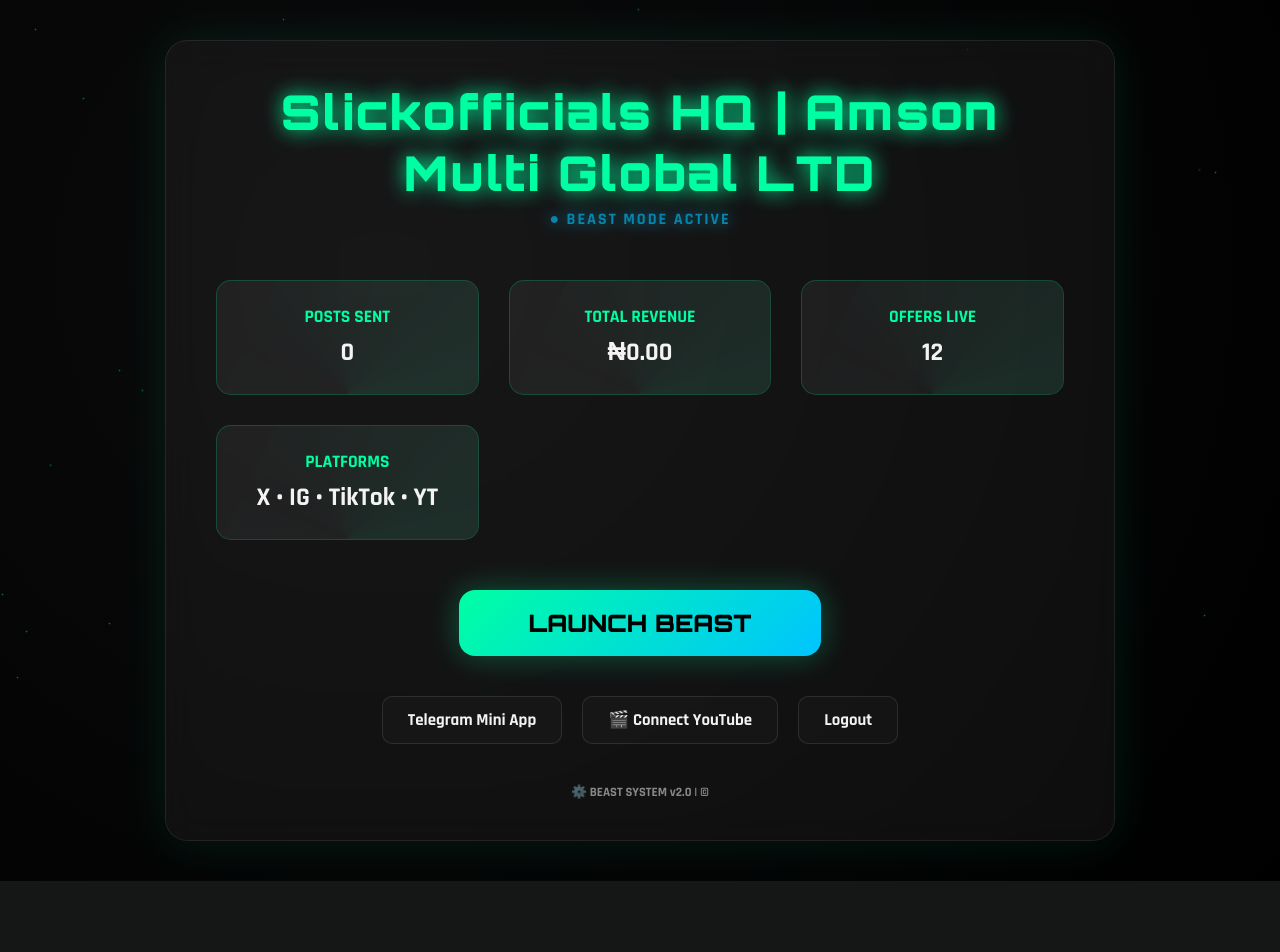
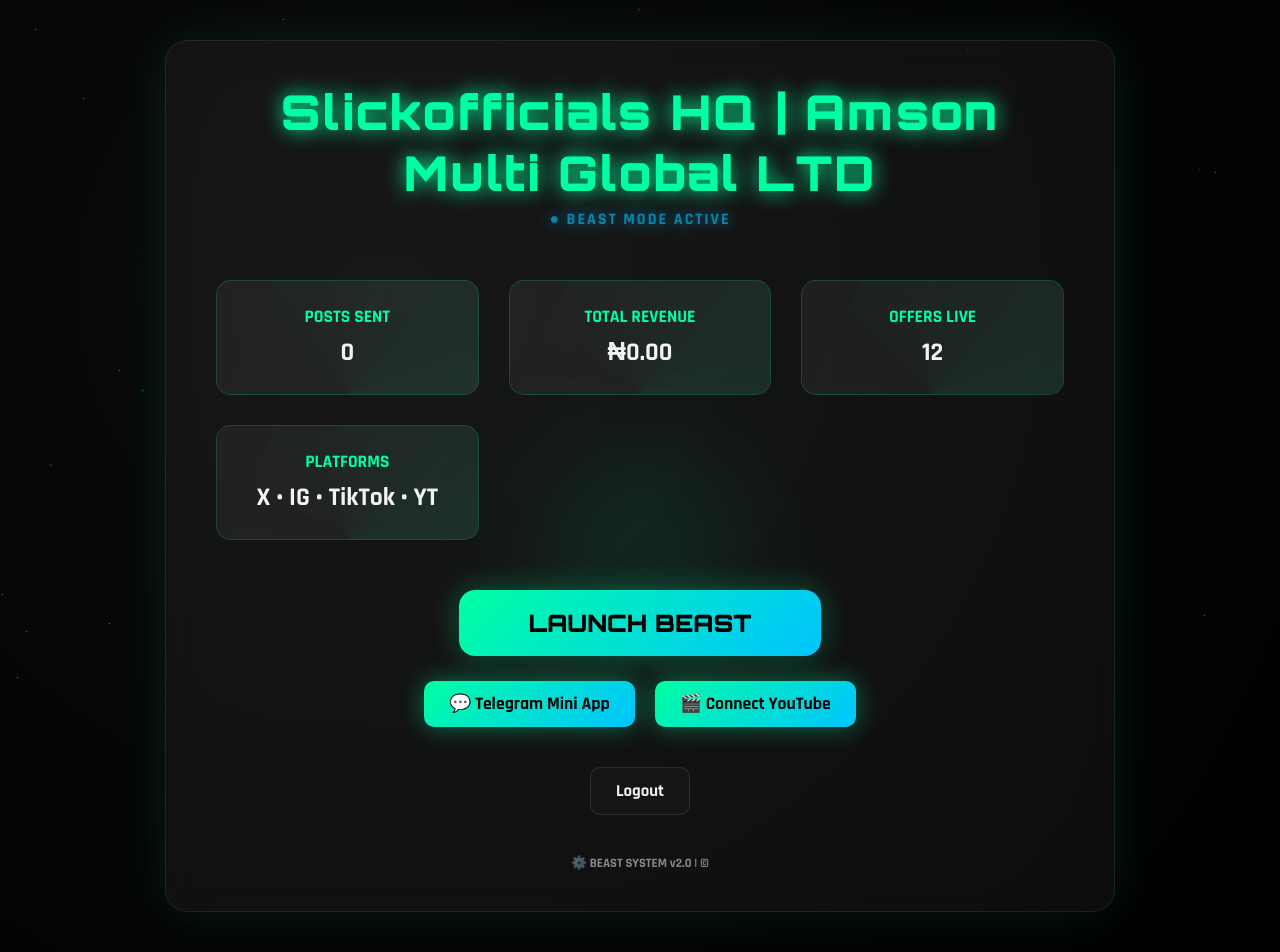
Before and after one commit to slickofficials/AUTOAFFILIATE-AI-v7.0, a Flask app: page /dashboard in a window 1280 px wide. Before the commit the page ends 881 px from the top, so only its background shows below. Run offline with Flask 3, Linux system fonts and the light colour scheme; the visitor is signed in with stand-in values (Sample User, id 1); data that the repository does not hold is empty; some libraries are stand-ins or nearby versions.

Commit message:
Update dashboard.html

```diff
--- a/templates/dashboard.html
+++ b/templates/dashboard.html
@@ -10,7 +10,6 @@
       --mint: #00ffa3;
       --aqua: #00c4ff;
       --bg-dark: #0a0a0a;
-      --bg-glow: rgba(0, 255, 163, 0.1);
       --white: #f3f3f3;
       --fade: rgba(255, 255, 255, 0.05);
     }
@@ -30,7 +29,6 @@
       position: relative;
     }
 
-    /* Particle Field */
     #particles {
       position: absolute;
       top: 0; left: 0;
@@ -38,7 +36,9 @@
       z-index: 0;
       background: transparent;
       overflow: hidden;
+      pointer-events: none;
     }
+
     .particle {
       position: absolute;
       background: radial-gradient(var(--mint), transparent 70%);
@@ -47,6 +47,7 @@
       animation: drift 20s linear infinite;
       opacity: 0.4;
     }
+
     @keyframes drift {
       from { transform: translateY(0) rotate(0); }
       to { transform: translateY(-100vh) rotate(720deg); opacity: 0; }
@@ -78,12 +79,33 @@
       color: var(--aqua);
       font-size: 1em;
       margin-top: 6px;
+      letter-spacing: 2px;
+      position: relative;
       animation: pulse 2s infinite;
-      letter-spacing: 2px;
     }
+
     @keyframes pulse {
       0%, 100% {opacity: 1; text-shadow: 0 0 5px var(--aqua);}
       50% {opacity: 0.6; text-shadow: 0 0 15px var(--aqua);}
+    }
+
+    .core-glow {
+      position: absolute;
+      top: 58%;
+      left: 50%;
+      transform: translate(-50%, -50%);
+      width: 140px;
+      height: 140px;
+      border-radius: 50%;
+      background: radial-gradient(circle, rgba(0,255,163,0.4), transparent 70%);
+      filter: blur(60px);
+      animation: corePulse 4s ease-in-out infinite;
+      z-index: 1;
+    }
+
+    @keyframes corePulse {
+      0%, 100% {transform: translate(-50%, -50%) scale(1);}
+      50% {transform: translate(-50%, -50%) scale(1.3);}
     }
 
     .stats {
@@ -92,6 +114,7 @@
       gap: 30px;
       margin: 50px 0;
     }
+
     .stat-card {
       background: var(--fade);
       border: 1px solid rgba(0,255,163,0.2);
@@ -101,6 +124,7 @@
       overflow: hidden;
       transition: all 0.3s ease;
     }
+
     .stat-card::after {
       content: "";
       position: absolute;
@@ -110,10 +134,12 @@
       animation: rotate 5s linear infinite;
       z-index: 0;
     }
+
     @keyframes rotate {
       from {transform: rotate(0);}
       to {transform: rotate(360deg);}
     }
+
     .stat-card h3 {
       color: var(--mint);
       font-size: 1.1em;
@@ -121,12 +147,14 @@
       position: relative;
       z-index: 1;
     }
+
     .stat-card p {
       font-size: 1.6em;
       font-weight: bold;
       z-index: 1;
       position: relative;
     }
+
     .stat-card:hover {
       transform: scale(1.05);
       box-shadow: 0 0 20px rgba(0,255,163,0.3);
@@ -143,10 +171,59 @@
       cursor: pointer;
       box-shadow: 0 0 30px rgba(0,255,163,0.3);
       transition: all 0.3s ease;
+      position: relative;
+      overflow: hidden;
+      z-index: 2;
     }
+
     .beast-btn:hover {
       transform: scale(1.06);
       box-shadow: 0 0 50px rgba(0,255,163,0.7);
+    }
+
+    .shockwave {
+      position: absolute;
+      top: 50%;
+      left: 50%;
+      width: 0;
+      height: 0;
+      border-radius: 50%;
+      background: radial-gradient(circle, rgba(0,255,163,0.4), transparent 70%);
+      transform: translate(-50%, -50%);
+      animation: shock 0.8s ease-out forwards;
+      pointer-events: none;
+    }
+
+    @keyframes shock {
+      from {width: 0; height: 0; opacity: 0.8;}
+      to {width: 500px; height: 500px; opacity: 0;}
+    }
+
+    .action-buttons {
+      display: flex;
+      justify-content: center;
+      gap: 20px;
+      flex-wrap: wrap;
+      margin-top: 25px;
+      position: relative;
+      z-index: 2;
+    }
+
+    .action-buttons a {
+      color: #000;
+      text-decoration: none;
+      font-size: 1.1em;
+      padding: 12px 25px;
+      border-radius: 10px;
+      font-weight: bold;
+      background: linear-gradient(135deg, var(--mint), var(--aqua));
+      box-shadow: 0 0 25px rgba(0,255,163,0.4);
+      transition: all 0.3s ease;
+    }
+
+    .action-buttons a:hover {
+      transform: scale(1.05);
+      box-shadow: 0 0 35px rgba(0,255,163,0.7);
     }
 
     .nav {
@@ -156,6 +233,7 @@
       flex-wrap: wrap;
       margin-top: 40px;
     }
+
     .nav a {
       color: var(--white);
       text-decoration: none;
@@ -166,6 +244,7 @@
       background: rgba(255,255,255,0.02);
       transition: all 0.3s ease;
     }
+
     .nav a:hover {
       background: var(--mint);
       color: #000;
@@ -184,32 +263,24 @@
 
   <div class="container">
     <h1>{{ company }}</h1>
+    <div class="core-glow"></div>
     <p class="live">● BEAST MODE ACTIVE</p>
 
     <div class="stats">
-      <div class="stat-card">
-        <h3>POSTS SENT</h3>
-        <p>{{ posts_sent }}</p>
-      </div>
-      <div class="stat-card">
-        <h3>TOTAL REVENUE</h3>
-        <p>₦{{ "%.2f" % revenue }}</p>
-      </div>
-      <div class="stat-card">
-        <h3>OFFERS LIVE</h3>
-        <p>12</p>
-      </div>
-      <div class="stat-card">
-        <h3>PLATFORMS</h3>
-        <p>X • IG • TikTok • YT</p>
-      </div>
+      <div class="stat-card"><h3>POSTS SENT</h3><p>{{ posts_sent }}</p></div>
+      <div class="stat-card"><h3>TOTAL REVENUE</h3><p>₦{{ "%.2f" % revenue }}</p></div>
+      <div class="stat-card"><h3>OFFERS LIVE</h3><p>12</p></div>
+      <div class="stat-card"><h3>PLATFORMS</h3><p>X • IG • TikTok • YT</p></div>
     </div>
 
-    <button class="beast-btn" onclick="location.href='/beast_campaign'">LAUNCH BEAST</button>
+    <button class="beast-btn" id="launchBtn">LAUNCH BEAST</button>
+
+    <div class="action-buttons">
+      <a href="/miniapp">💬 Telegram Mini App</a>
+      <a href="/youtube_auth">🎬 Connect YouTube</a>
+    </div>
 
     <div class="nav">
-      <a href="/miniapp">Telegram Mini App</a>
-      <a href="/youtube_auth">🎬 Connect YouTube</a>
       <a href="/logout">Logout</a>
     </div>
 
@@ -217,7 +288,7 @@
   </div>
 
   <script>
-    // Generate drifting particles
+    // Floating particles
     const container = document.getElementById("particles");
     for (let i = 0; i < 45; i++) {
       const p = document.createElement("div");
@@ -227,6 +298,16 @@
       p.style.animationDelay = Math.random() * 20 + "s";
       container.appendChild(p);
     }
+
+    // Shockwave effect
+    const launchBtn = document.getElementById("launchBtn");
+    launchBtn.addEventListener("click", e => {
+      const shock = document.createElement("div");
+      shock.classList.add("shockwave");
+      e.target.appendChild(shock);
+      setTimeout(() => shock.remove(), 900);
+      setTimeout(() => window.location.href = "/beast_campaign", 600);
+    });
   </script>
 </body>
 </html>
```
